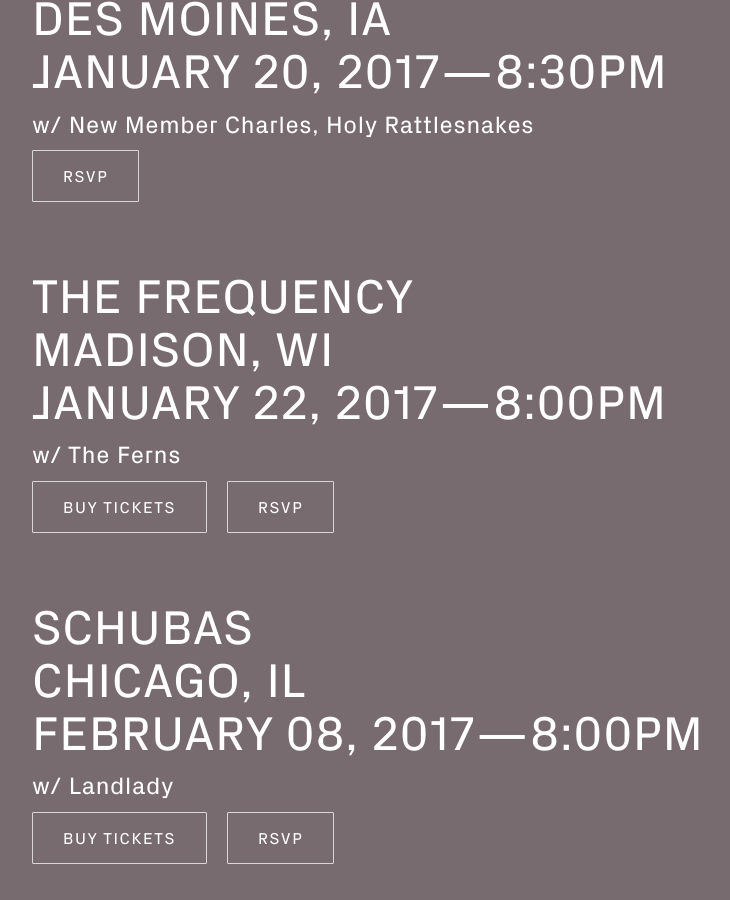
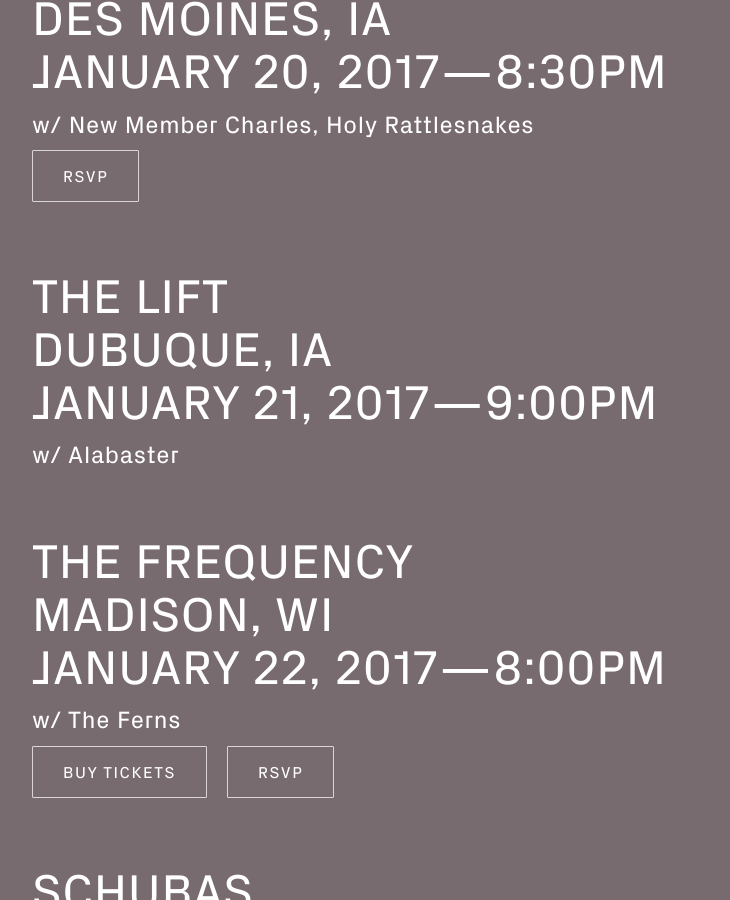
Before and after one commit to sunjacket/sunjacket.github.io, a Jekyll site: the page built from index.html, in a window 1280 px wide and 900 px high, scrolled down 4517 px. Shown: the whole window, without its empty margins (32-762 px from the left). Built offline with Jekyll 4.4.1, drawn with Linux system fonts in a browser that asks for light colours; nearby versions of some CDN libraries; comment, search, counter and statistics services are not loaded.

Commit message:
Update shows

```diff
--- a/index.html
+++ b/index.html
@@ -153,6 +153,16 @@
       <!-- show -->
       <li class="show">
         <dl class="show-details">
+          <dt class="show-venue">The Lift</dt>
+          <dd class="show-location">Dubuque, IA</dd>
+          <dd class="show-date-time">January 21, 2017—9:00PM</dd>
+          <dd class="show-bands">w/ Alabaster</dd>
+        </dl>
+      </li>
+      <!-- /show -->
+      <!-- show -->
+      <li class="show">
+        <dl class="show-details">
           <dt class="show-venue">The Frequency</dt>
           <dd class="show-location">Madison, WI</dd>
           <dd class="show-date-time">January 22, 2017—8:00PM</dd>
```
